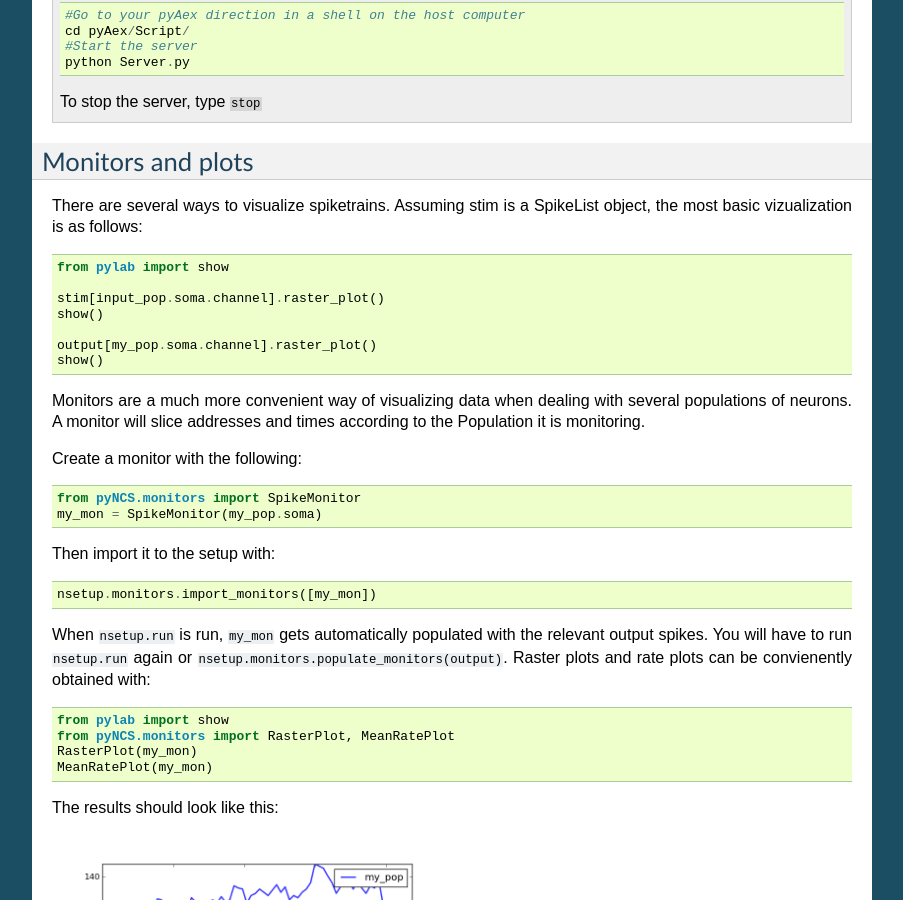
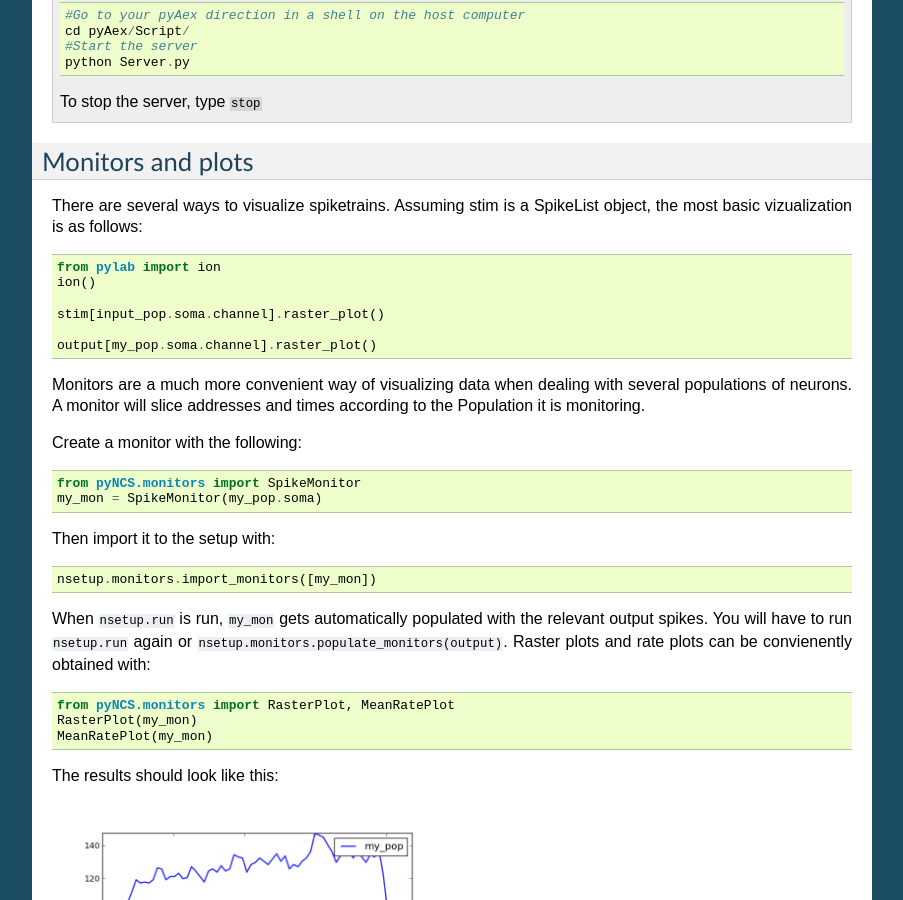
Before and after one commit to inincs/pyNCS, a Sphinx documentation site: the page built from docs/general/tutorial.txt, in a window 1280 px wide and 900 px high, scrolled down 3509 px. Shown: the whole window, without its empty margins (198-1101 px from the left). Built offline with Sphinx 7.4.7, drawn with Linux system fonts in a browser that asks for light colours; formulas are drawn with MathJax 3; pages that are not in the unit, such as notebooks, are missing from menus.

Commit message:
-Used ion instead of show in tutorial.txt

```diff
--- a/docs/general/tutorial.txt
+++ b/docs/general/tutorial.txt
@@ -206,13 +206,12 @@ Monitors and plots
 
 There are several ways to visualize spiketrains. Assuming stim is a SpikeList object, the most basic vizualization is as follows::
 
-    from pylab import show
+    from pylab import ion
+    ion()
 
     stim[input_pop.soma.channel].raster_plot()
-    show()
 
     output[my_pop.soma.channel].raster_plot()
-    show()
 
 Monitors are a much more convenient way of visualizing data when dealing with
 several populations of neurons. A monitor will slice addresses and times according to the Population it is monitoring.
@@ -229,8 +228,6 @@ Then import it to the setup with::
 When ``nsetup.run`` is run, ``my_mon`` gets automatically populated with the relevant output spikes. You will have to run ``nsetup.run`` again or ``nsetup.monitors.populate_monitors(output)``.
 Raster plots and rate plots can be convienently obtained with::
 
-
-    from pylab import show
     from pyNCS.monitors import RasterPlot, MeanRatePlot
     RasterPlot(my_mon)
     MeanRatePlot(my_mon)
```
